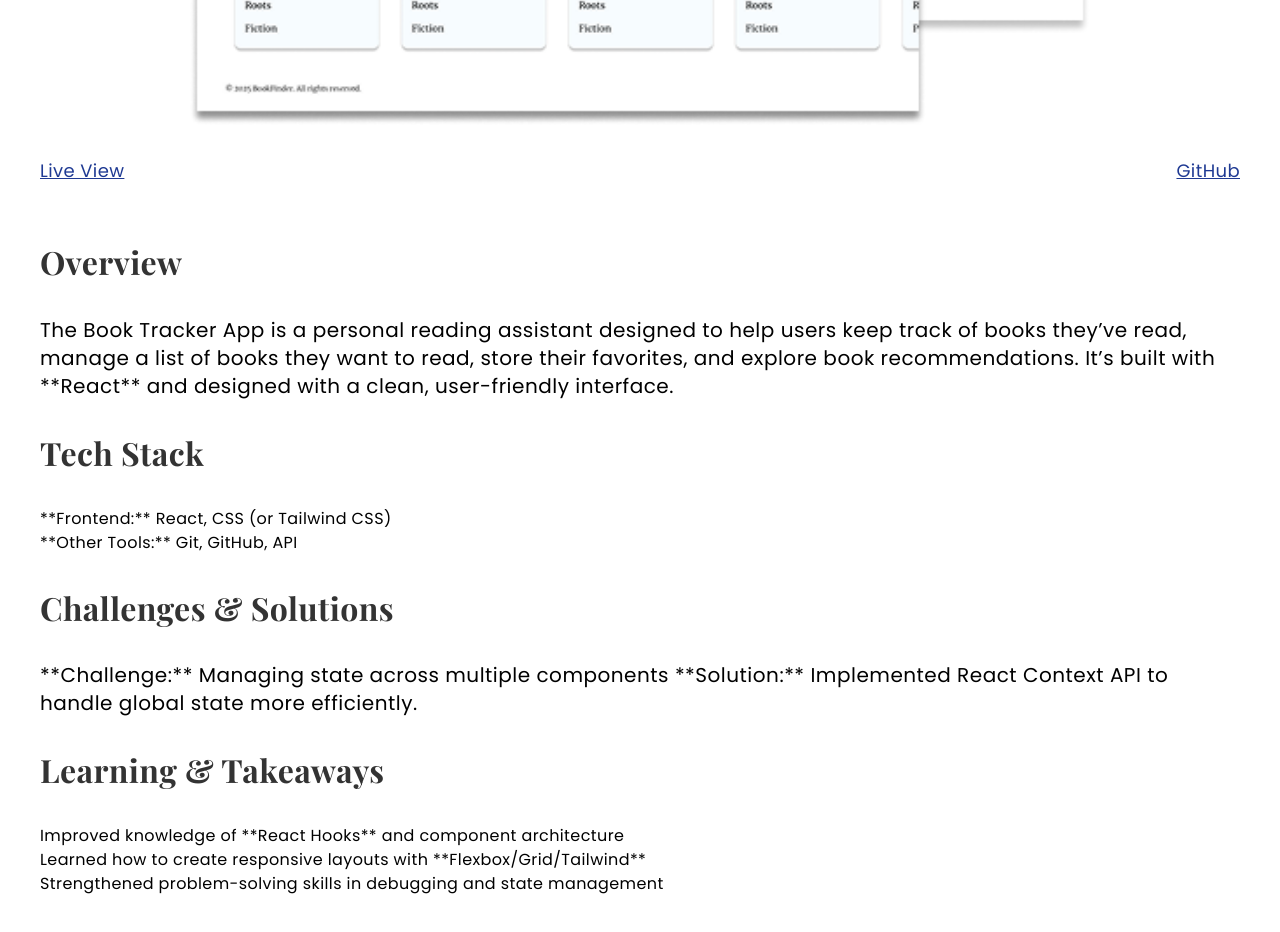
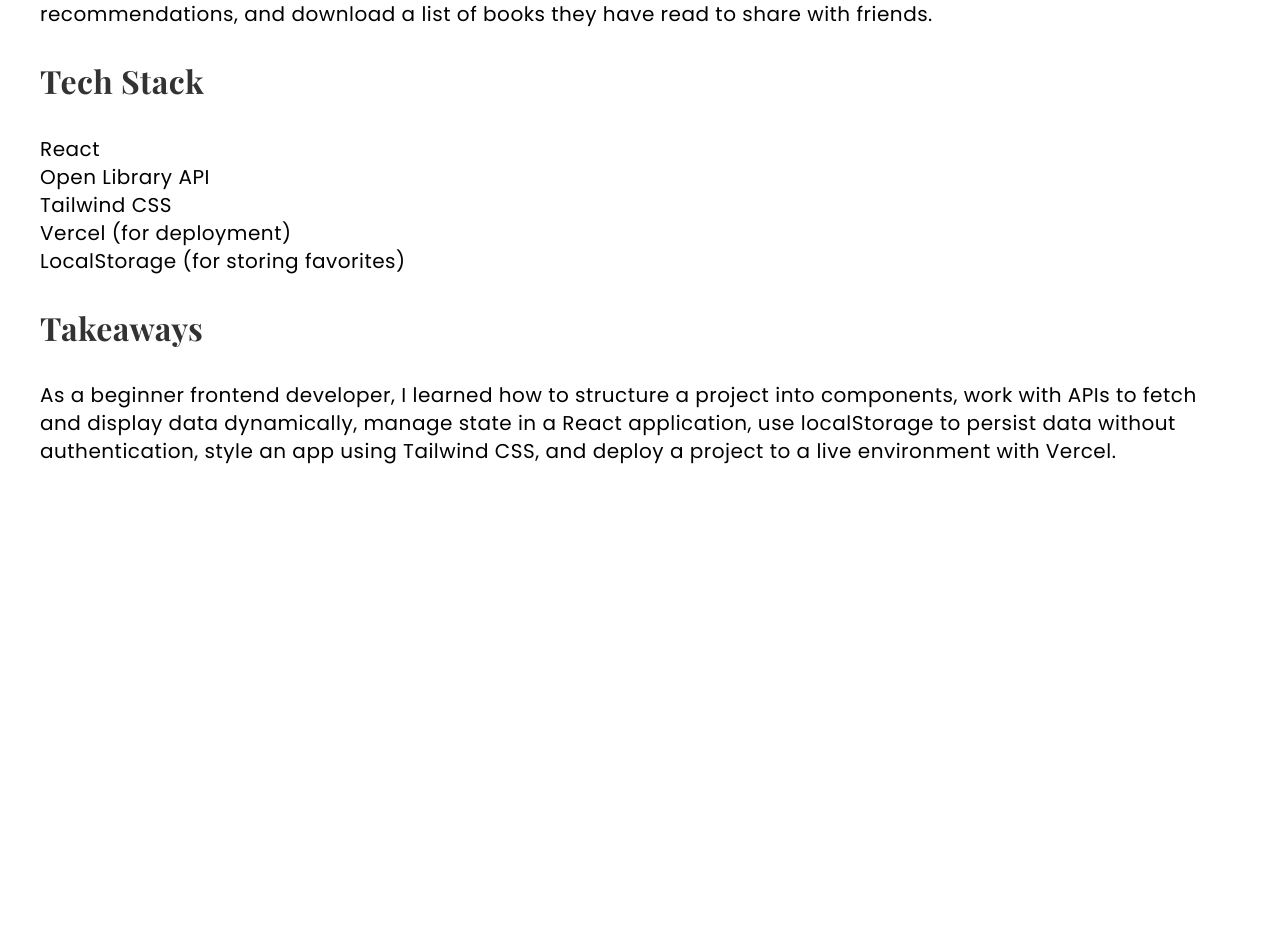
Before and after one commit to Winnie-Waiguru/Winfred-portfolio, a React (Vite) app: page /projects/1 in a window 1280 px wide. Shown: the part 700-1632 px from the top of the page. After the commit the page ends 1205 px from the top, so only its background shows below. Built offline with nearby package versions, Linux system fonts and the light colour scheme; a web font is replaced by a local one.

Commit message:
updated project section & project details

```diff
--- a/src/components/Introduction.jsx
+++ b/src/components/Introduction.jsx
@@ -22,7 +22,7 @@ function Introduction() {
       <div>
         <div className="flex flex-row gap-1">
           <picture>
-            <source srcSet="./hand-wave.webp" type="image/webp" />
+            <source srcSet="./hand-wave.webp" type="imagae/webp" />
             <img
               className="w-[32px] h-[40px]"
               src="./hand-wave.png"
--- a/src/components/ProjectDetails.jsx
+++ b/src/components/ProjectDetails.jsx
@@ -1,11 +1,12 @@
 import { FaArrowLeft } from "react-icons/fa";
-
-import { useParams } from "react-router-dom";
-import { useNavigate } from "react-router-dom";
+import { useNavigate, useParams } from "react-router-dom";
+import { projects } from "../data/projectsData";
 
 function ProjectDetails() {
   const { projectId } = useParams();
   const navigate = useNavigate();
+
+  const projectData = projects[projectId - 1];
 
   console.log(projectId);
   return (
@@ -22,24 +23,26 @@ function ProjectDetails() {
             id="page-title"
             className="text-3xl text-Secondary font-Playfair font-bold "
           >
-            Book Finder
+            {projectData.title}
           </h1>
         </div>
 
         <img
-          src="/bookFinder-img.png"
+          src={projectData.image.alternate}
           alt="Book Finder project"
-          className="md:w-3/4 mx-auto"
+          className="md:w-1/3 mx-auto"
         />
 
         <div className="flex flex-row justify-between my-6">
           <a
+            href={projectData.deploymentUrl}
             className="text-Secondary underline text-base md:text-lg focus-element"
             aria-label="View live project"
           >
             Live View
           </a>
           <a
+            href={projectData.gitHubUrl}
             className="text-Secondary underline text-base md:text-lg focus-element"
             aria-label="View live project"
           >
@@ -48,37 +51,15 @@ function ProjectDetails() {
         </div>
 
         <h2 className="h3-style">Overview</h2>
-        <p className="p-style">
-          The Book Tracker App is a personal reading assistant designed to help
-          users keep track of books they’ve read, manage a list of books they
-          want to read, store their favorites, and explore book recommendations.
-          It’s built with **React** and designed with a clean, user-friendly
-          interface.
-        </p>
+        <p className="p-style">{projectData.description}</p>
         <h2 className="h3-style">Tech Stack</h2>
-        <ul>
-          <li>**Frontend:** React, CSS (or Tailwind CSS)</li>
-          <li>**Other Tools:** Git, GitHub, API</li>
+        <ul className="p-style">
+          {projectData.techStack.map((item, index) => (
+            <li key={index}>{item}</li>
+          ))}
         </ul>
-        <h2 className="h3-style">Challenges & Solutions</h2>
-        <p className="p-style">
-          **Challenge:** Managing state across multiple components **Solution:**
-          Implemented React Context API to handle global state more efficiently.
-        </p>
-        <h2 className="h3-style"> Learning & Takeaways</h2>
-        <ul>
-          <li>
-            Improved knowledge of **React Hooks** and component architecture
-          </li>
-          <li>
-            Learned how to create responsive layouts with
-            **Flexbox/Grid/Tailwind**
-          </li>
-          <li>
-            Strengthened problem-solving skills in debugging and state
-            management
-          </li>
-        </ul>
+        <h2 className="h3-style">Takeaways</h2>
+        <p className="p-style">{projectData.learnings}</p>
       </div>
     </section>
   );
--- a/src/components/Projects.jsx
+++ b/src/components/Projects.jsx
@@ -16,7 +16,6 @@ function Projects() {
       </div>
       <div>
         {projects.map((project) => {
-          const Icon = project.stack;
           return (
             <article key={project.id} className="project-container">
               <div className=" mt-4 md:mt-10">
@@ -33,12 +32,12 @@ function Projects() {
               </div>
               <div>
                 <h3 className="h3-style ">{project.title}</h3>
-                <p className="p-style">{project.description}</p>
+                <p className="p-style">{project.summary}</p>
                 <ul
                   className="grid grid-cols-3 my-6 gap-4"
                   aria-label="technologies used"
                 >
-                  {project.stack.map((Icon, index) => (
+                  {project.stackIcon.map((Icon, index) => (
                     <li key={index}>
                       <Icon className="secondary-icon" aria-hidden="true" />
                     </li>
--- a/src/data/projectsData.js
+++ b/src/data/projectsData.js
@@ -1,5 +1,4 @@
-import { FaHtml5 } from "react-icons/fa";
-import { FaReact } from "react-icons/fa";
+import { FaHtml5, FaCss3, FaReact } from "react-icons/fa";
 import { BiLogoTailwindCss } from "react-icons/bi";
 import { DiJavascript1 } from "react-icons/di";
 
@@ -12,10 +11,23 @@ export const projects = [
       alternate: "/bookFinder-img.png",
     },
     title: "Book Finder",
+    summary:
+      "Developed a book finder application that allows users to discover books they want to read and generate a personalized favorites list to share as recommendations with friends.",
     description:
-      "Developed a book finder application that allows users to discover books they want to read and generate a personalized favorites listto share as recommendations with friends.",
-    stack: [FaHtml5, FaReact, BiLogoTailwindCss],
-    projectUrl: "/",
+      "The Book Library Application is a web app that allows users to search for books using the Open Library API, view detailed information (such as title, author, cover, and description), favorite books, receive genre-based recommendations, and download a list of books they have read to share with friends.",
+    stackIcon: [FaReact, BiLogoTailwindCss],
+    techStack: [
+      "React",
+      "Open Library API",
+      "Tailwind CSS",
+      "Vercel (for deployment)",
+      "LocalStorage (for storing favorites)",
+    ],
+    deploymentUrl:
+      "https://book-finder-app-2u3h-31k20dyox-winfred-waigurus-projects.vercel.app/",
+    gitHubUrl: "https://github.com/Winnie-Waiguru/bookFinder-app.git",
+    learnings:
+      "As a beginner frontend developer, I learned how to structure a project into components, work with APIs to fetch and display data dynamically, manage state in a React application, use localStorage to persist data without authentication, style an app using Tailwind CSS, and deploy a project to a live environment with Vercel.",
   },
   {
     id: 2,
@@ -25,10 +37,20 @@ export const projects = [
       alternate: "/meal-health-app.png",
     },
     title: "Meal Health App",
+    summary:
+      "Meal Health App is a full-stack web application that replaces paper-based meal tracking with a digital solution, enabling users to create profiles, log meals with nutritional data, and track the meals they are supposed to eat by the end of the day.",
     description:
-      "Developed a book finder application that allows users to discover books they want to read and generate a personalized favorites listto share as recommendations with friends.",
-    stack: [FaHtml5, FaReact, BiLogoTailwindCss, DiJavascript1],
-    projectUrl: "/",
+      "A digital meal and health tracking application that replaces the traditional paper-based system. The app enables users to create profiles, log meals, track nutritional value,. It also incorporates authentication and role-based access control to ensure secure and personalized user experiences.",
+    stackIcon: [FaHtml5, FaCss3, DiJavascript1],
+    techStack: [
+      " frontend: HTML, CSS, JavaScript, EJS",
+      "backend: Node.js, Express.js",
+      " database: PostgreSQL",
+    ],
+    deploymentUrl: "/",
+    gitHubUrl: "/",
+    learnings:
+      "Through this project, I learned how to design and implement authentication and role-based access control in a web application, ensuring that users have secure and tailored access to features. I gained hands-on experience in creating RESTful API endpoints for user actions such as registration, login, and data retrieval, while also learning how to manage and query relational data in PostgreSQL. Working with EJS templates helped me understand how to integrate frontend views with backend logic to render dynamic content effectively. I also developed skills in managing user data securely, handling session persistence, and structuring a full-stack project from database schema design to UI presentation.",
   },
   {
     id: 3,
@@ -39,9 +61,21 @@ export const projects = [
       alternate: "/savannah-clone.png",
     },
     title: "Savannah Clone",
+    summary:
+      "Developed a book finder application that allows users to discover books they want to read and generate a personalized favorites listto share as recommendations with friends.",
     description:
-      "Developed a book finder application that allows users to discover books they want to read and generate a personalized favorites listto share as recommendations with friends.",
-    stack: [FaHtml5, FaReact, DiJavascript1],
-    projectUrl: "/",
+      "The Book Library Application is a web app that allows users to search for books using the Open Library API, view detailed information (such as title, author, cover, and description), favorite books, receive genre-based recommendations, and download a list of books they have read to share with friends.",
+    stackIcon: [FaReact, BiLogoTailwindCss],
+    techStack: [
+      "React",
+      "Open Library API",
+      "Tailwind CSS",
+      "Vercel (for deployment)",
+      "LocalStorage (for storing favorites)",
+    ],
+    deploymentUrl: "/",
+    gitHubUrl: "https://github.com/Winnie-Waiguru/savannah-form-redesign.git",
+    learnings:
+      "As a beginner frontend developer, I learned how to structure a project into components, work with APIs to fetch and display data dynamically, manage state in a React application, use localStorage to persist data without authentication, style an app using Tailwind CSS, and deploy a project to a live environment with Vercel.",
   },
 ];
--- a/src/index.css
+++ b/src/index.css
@@ -42,10 +42,6 @@
   @apply text-2xl md:text-[2rem] font-Playfair text-Primary font-bold my-6;
 }
 
-.h3-project-style {
-  @apply text-Secondary text-xl font-bold;
-}
-
 .decoration-line {
   @apply ml-3 h-[1px] border-0 bg-Primary;
 }
```
